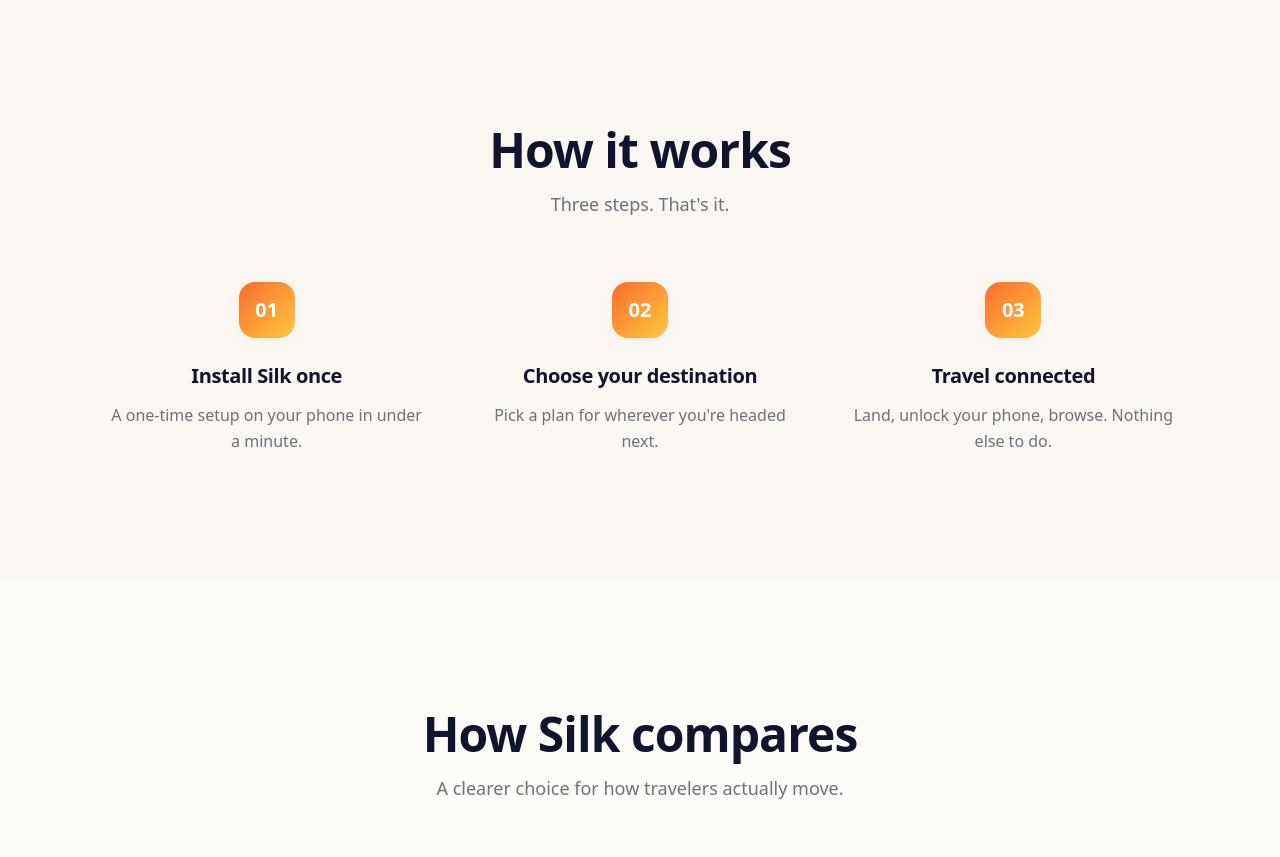
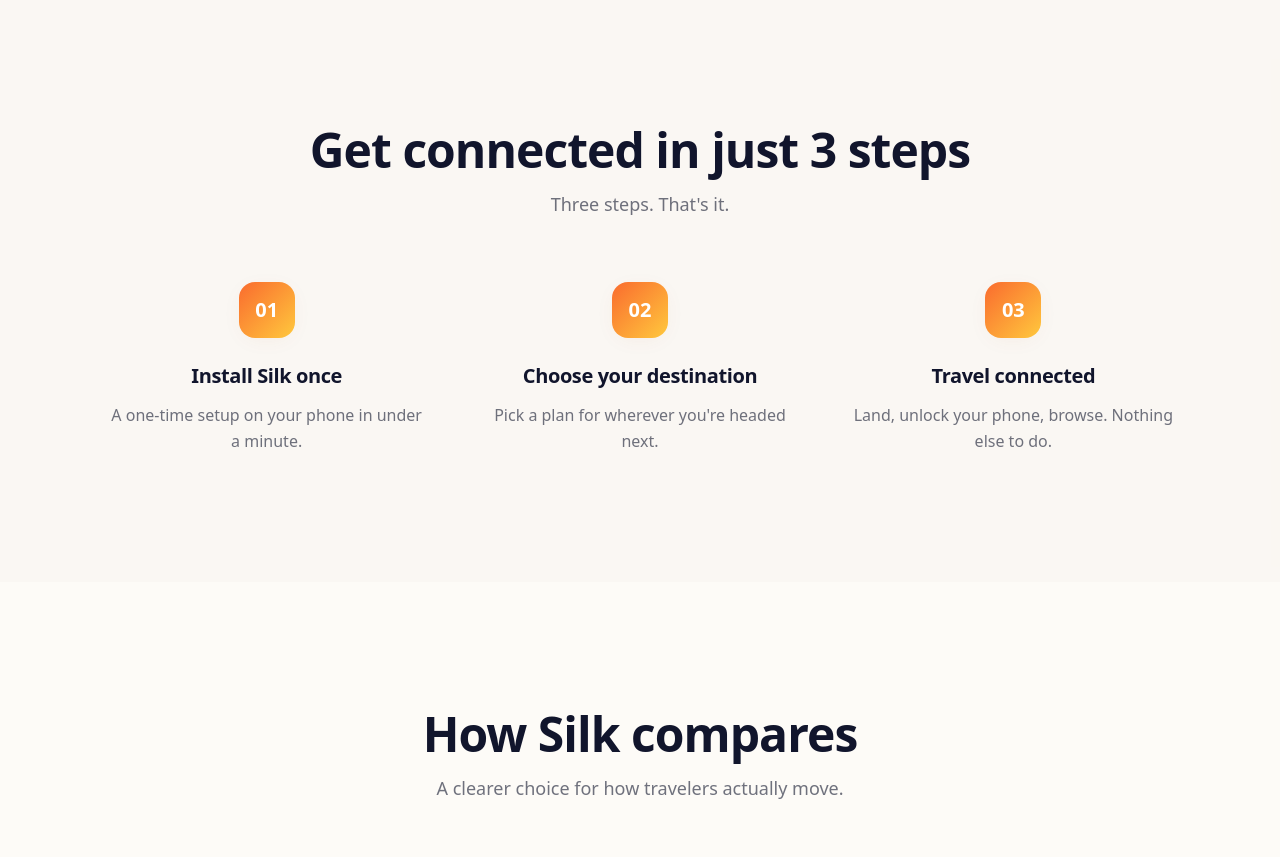
Before and after one commit to yatskovatatyana-dotcom/silk-esims, a React (Vite) app: page / in a window 1280 px wide. Shown: the part 1720-2577 px from the top of the page. Built offline with nearby package versions, Linux system fonts and the light colour scheme.

Commit message:
Changes
Co-authored-by: yatskovatatyana-dotcom <235263755+yatskovatatyana-dotcom@users.noreply.github.com>

```diff
--- a/src/i18n/config.ts
+++ b/src/i18n/config.ts
@@ -103,7 +103,7 @@ const resources = {
         },
       },
       howItWorks: {
-        title: 'How it works',
+        title: 'Get connected in just 3 steps',
         subtitle: 'Three steps. That\'s it.',
         steps: {
           install: { title: 'Install Silk once', description: 'A one-time setup on your phone in under a minute.' },
```
